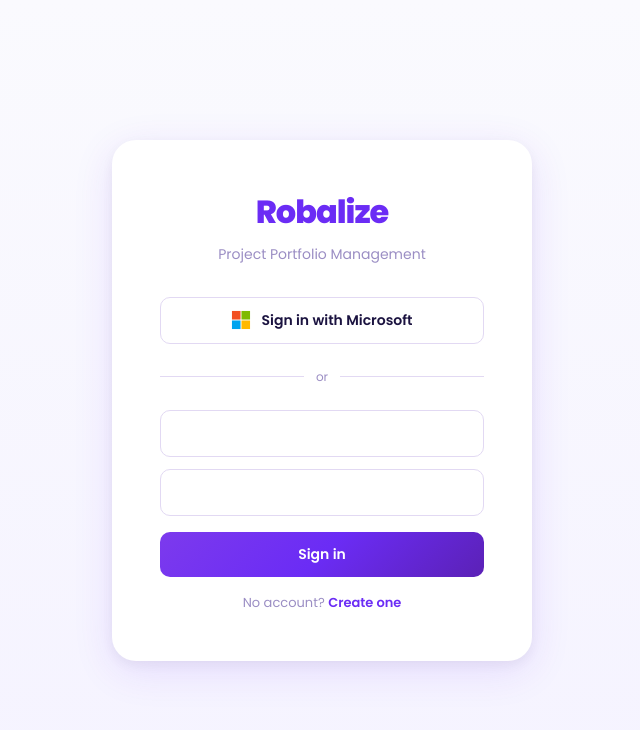
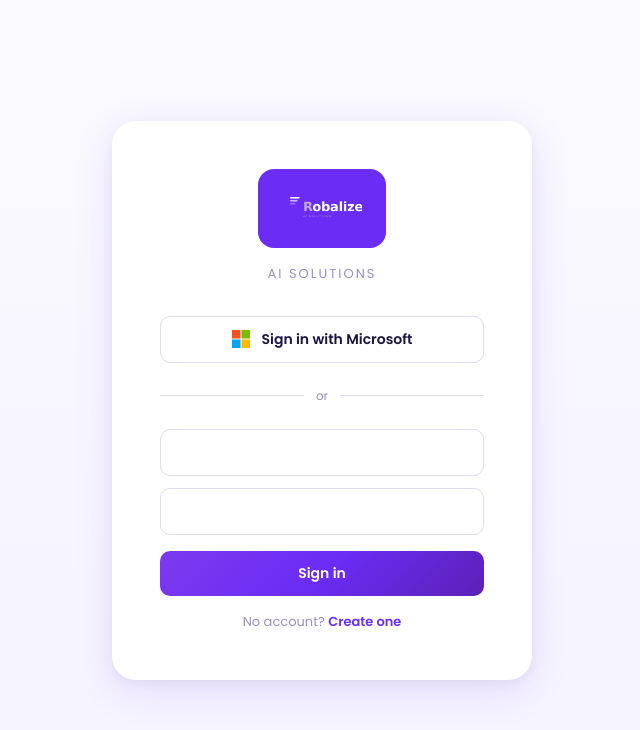
Before and after one commit to LuCenZz/robalize, a React (Vite) app: page / in a window 1280 px wide. Shown: the top 730 px of the page, without its empty margins (318-958 px from the left). Built offline with nearby package versions, Linux system fonts and the light colour scheme; no server answers.

Commit message:
feat: add Robalize logo to TopBar and LoginPage
Logo displayed in TopBar header (28px) and on login page with
purple background card. 'AI Solutions' subtitle on login.

Co-Authored-By: Claude Opus 4.6 (1M context) <noreply@anthropic.com>

```diff
--- a/src/components/LoginPage.tsx
+++ b/src/components/LoginPage.tsx
@@ -48,17 +48,17 @@ export function LoginPage({ onSignInEmail, onSignUpEmail, onSignInMicrosoft }: L
         boxShadow: theme.shadow.lg,
       }}>
         <div style={{ textAlign: "center", marginBottom: 32 }}>
-          <h1 style={{
-            fontSize: 32,
-            fontWeight: 800,
-            color: theme.primary,
-            letterSpacing: -1,
-            margin: 0,
+          <div style={{
+            background: theme.primary,
+            borderRadius: theme.radius.lg,
+            padding: "16px 24px",
+            display: "inline-block",
+            marginBottom: 8,
           }}>
-            Robalize
-          </h1>
-          <p style={{ color: theme.textMuted, fontSize: 14, marginTop: 8 }}>
-            Project Portfolio Management
+            <img src="/logo.png" alt="Robalize" style={{ height: 40 }} />
+          </div>
+          <p style={{ color: theme.textMuted, fontSize: 13, marginTop: 8, letterSpacing: 2, textTransform: "uppercase" }}>
+            AI Solutions
           </p>
         </div>
 
--- a/src/components/TopBar.tsx
+++ b/src/components/TopBar.tsx
@@ -49,10 +49,8 @@ export function TopBar({ projectCount, onUploadClick, onJiraClick, jiraConnected
       }}
     >
       {/* Brand */}
-      <div style={{ display: "flex", alignItems: "center", gap: 12 }}>
-        <span style={{ fontWeight: 800, fontSize: 20, letterSpacing: -0.8, textShadow: "0 1px 2px rgba(0,0,0,0.1)" }}>
-          Robalize
-        </span>
+      <div style={{ display: "flex", alignItems: "center", gap: 8 }}>
+        <img src="/logo.png" alt="Robalize" style={{ height: 28 }} />
       </div>
 
       {/* Actions */}
```
Also changed, not shown: public/logo.png (added).
